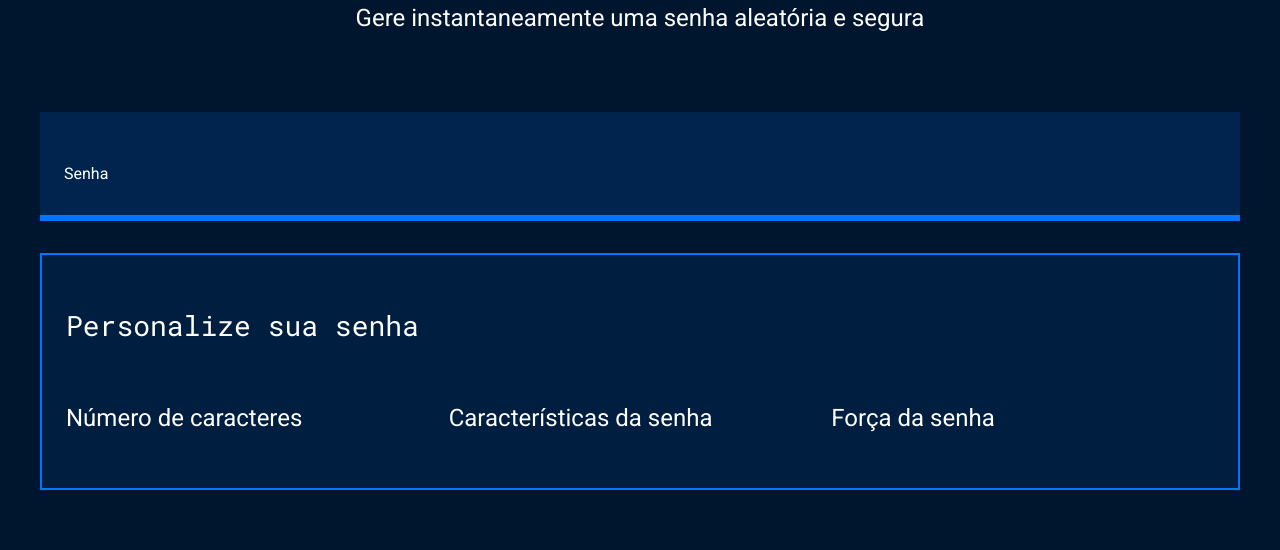
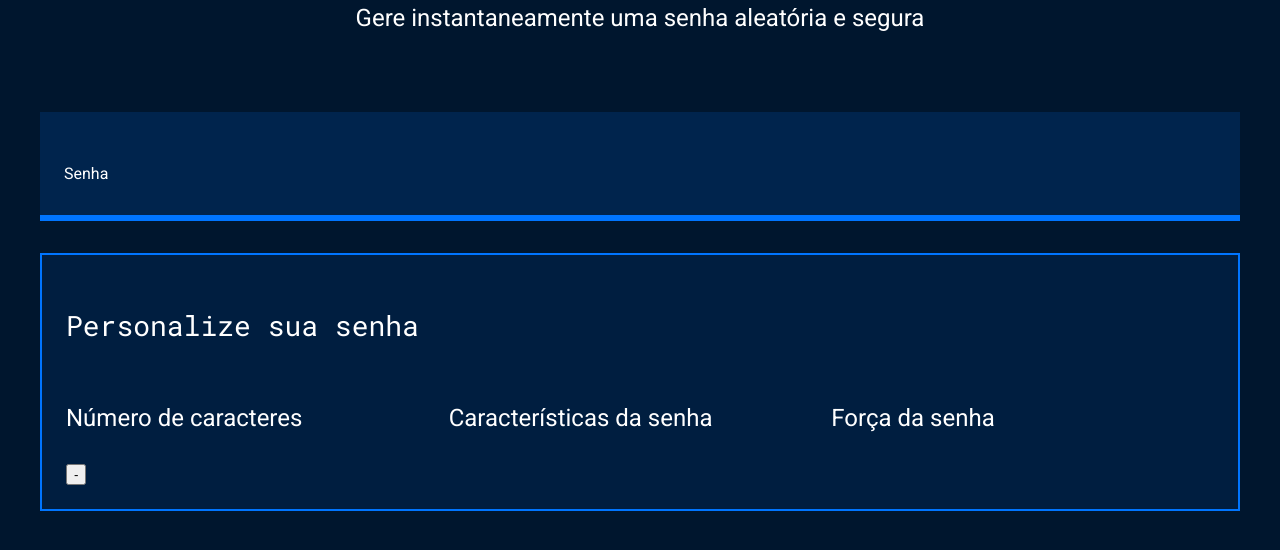
Before and after one commit to analinda0709/seguran-a-digital, a plain HTML site: page index.html in a window 1280 px wide. Shown: the part 214-764 px from the top of the page. Drawn offline with Linux system fonts and the light colour scheme.

Commit message:
Add files via upload

```diff
--- a/index.html
+++ b/index.html
@@ -1,13 +1,11 @@
 <!DOCTYPE html>
 <html lang="pt-br">
-
 <head>
     <meta charset="UTF-8">
     <meta name="viewport" content="width=device-width, initial-scale=1.0">
     <title>Gerador de senha</title>
     <link rel="stylesheet" href="style.css">
 </head>
-
 <body>
     <section class="conteudo">
         <div class="conteudo-titulo">
@@ -22,8 +20,11 @@
         <div class="parametro">
             <h3 class="parametro-titulo">Personalize sua senha</h3>
             <div class="parametro-coluna__senha">
-                <div class="parametro-senha">
+                 <div class="parametro-senha">
                     <h4 class="parametro-senha__titulo">Número de caracteres</h4>
+                    <div class="parametro-senha-botoes">
+                        <button class="parametro-senha__botao">-</button>
+                    </div>
                 </div>
                 <div class="parametro-senha">
                     <h4 class="parametro-senha__titulo">Características da senha</h4>
@@ -35,5 +36,4 @@
         </div>
     </section>
 </body>
-
 </html>
```
